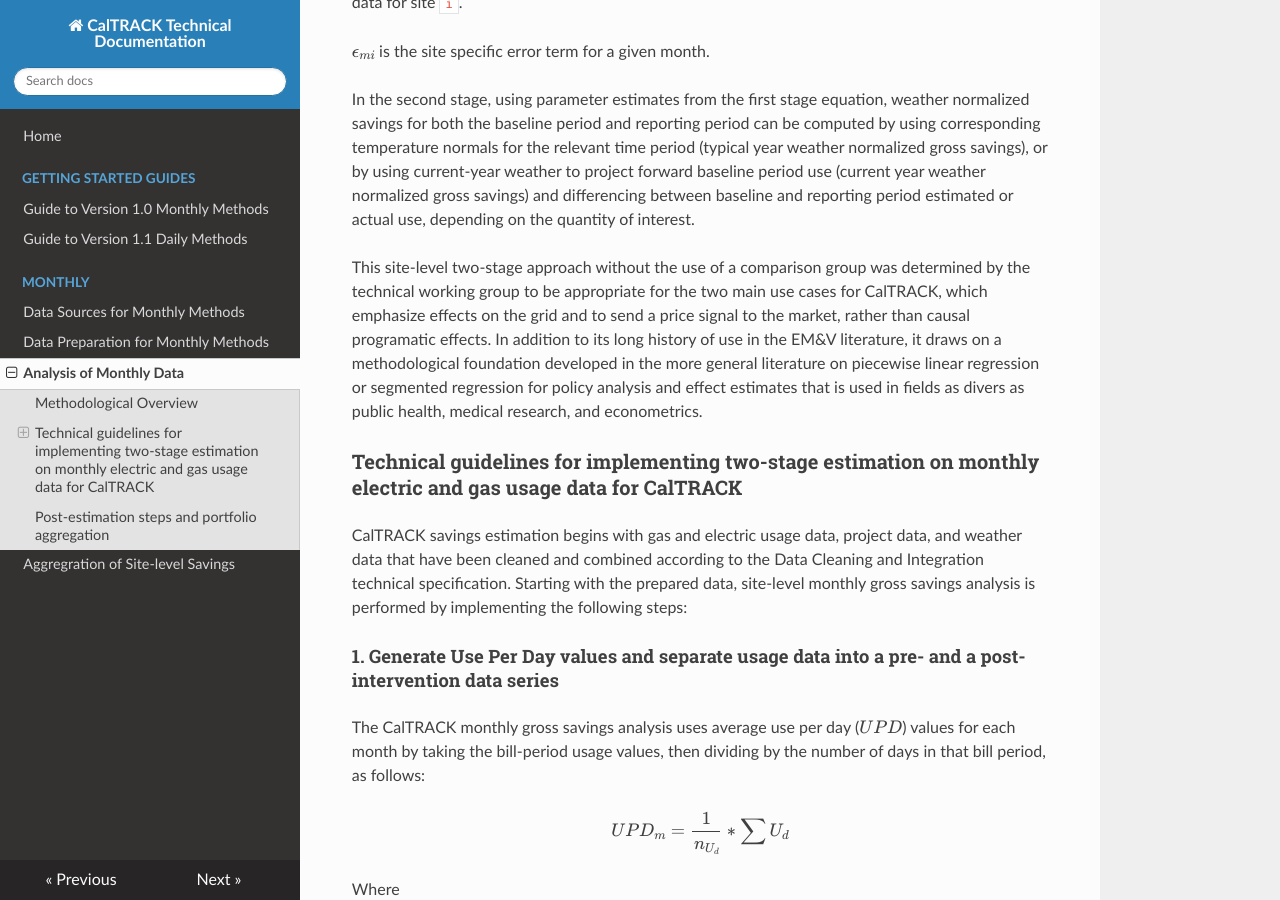
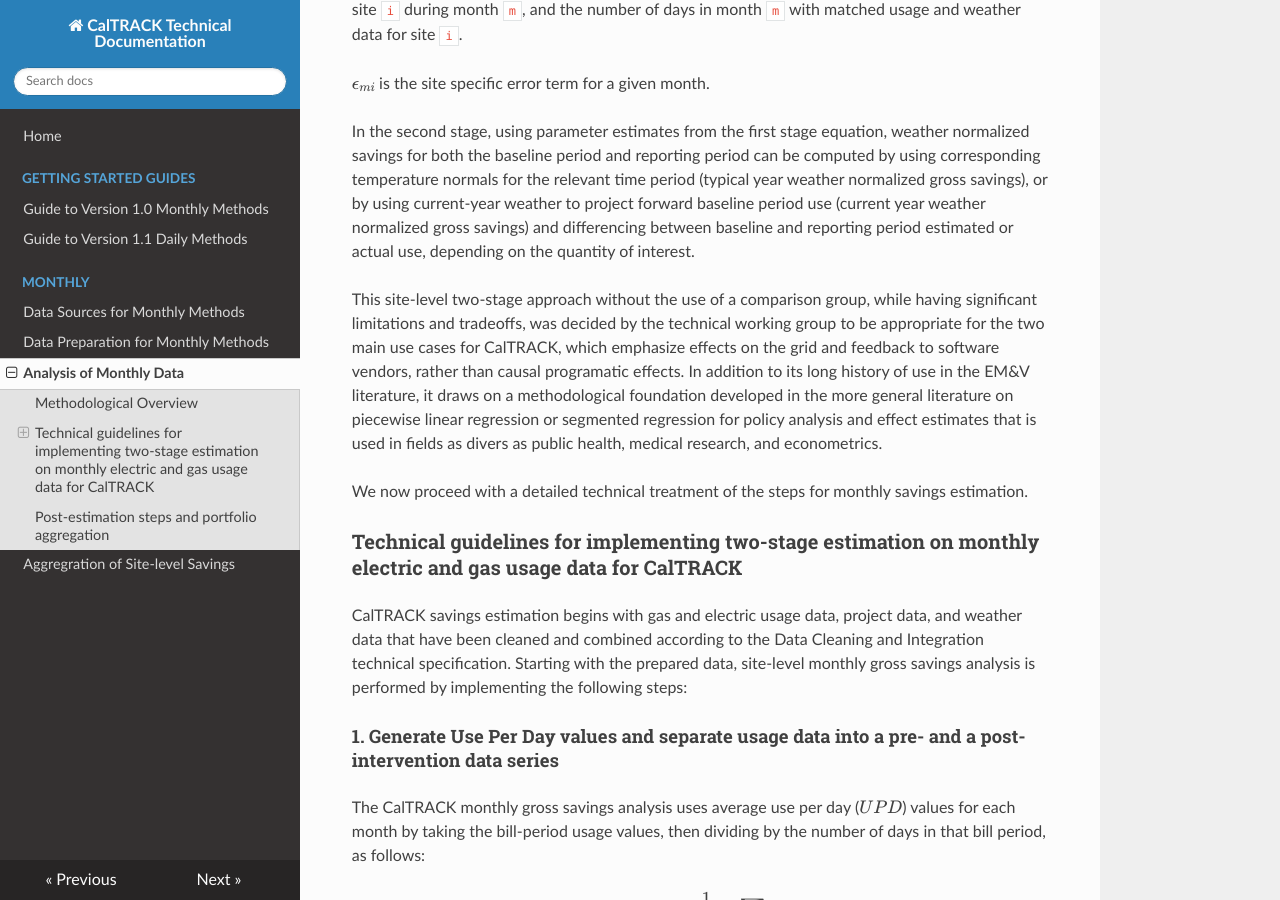
Before and after one commit to openeemeter/caltrack, an MkDocs documentation site: the page built from docs/monthly/analysis.md, in a window 1280 px wide and 900 px high, scrolled down 1032 px. Built offline with MkDocs 1.6.1, drawn with Linux system fonts in a browser that asks for light colours; nearby versions of some CDN libraries; formulas are drawn with MathJax 3; old or Windows-style settings are respelled for this version of MkDocs; some of the changed text lies outside the part shown.

Commit message:
Revert "Update analysis.md"
This reverts commit 52c0a5c1f2e366be11b2214e71524ebcb2bbac01.

```diff
--- a/docs/monthly/analysis.md
+++ b/docs/monthly/analysis.md
@@ -1,10 +1,10 @@
-## Site-level Monthly Gross Savings Estimation
+## CalTRACK Site-level Monthly Gross Savings Estimation Technical Guideline
 
 --------
 
 ### Methodological Overview
 
-Site-level gross savings using monthly billing data (both electricity and gas) uses a two-stage estimation approach that closely follows methodological recommendations in the technical appendices of the Uniform Methods Project for Whole Home Building Analysis and the California Evaluation Project, with some modifications and more specific guidance developed through empirical testing to ensure consistency and replicability of results.
+Site-level gross savings using monthly billing data (both electricity and gas) will use a two-stage estimation approach that closely follows methodological recommendations in the technical appendices of the Uniform Methods Project for Whole Home Building Analysis and the California Evaluation Project, with some modifications and more specific guidance developed through empirical testing to ensure consistency and replicability of results.
 
 The idea behind two-stage site-level models is to model the energy use of each house before and after
 
@@ -30,7 +30,9 @@
 
 In the second stage, using parameter estimates from the first stage equation, weather normalized savings for both the baseline period and reporting period can be computed by using corresponding temperature normals for the relevant time period (typical year weather normalized gross savings), or by using current-year weather to project forward baseline period use (current year weather normalized gross savings) and differencing between baseline and reporting period estimated or actual use, depending on the quantity of interest.
 
-This site-level two-stage approach without the use of a comparison group was determined by the technical working group to be appropriate for the two main use cases for CalTRACK, which emphasize effects on the grid and to send a price signal to the market, rather than causal programatic effects. In addition to its long history of use in the EM&V literature, it draws on a methodological foundation developed in the more general literature on piecewise linear regression or segmented regression for policy analysis and effect estimates that is used in fields as divers as public health, medical research, and econometrics.
+This site-level two-stage approach without the use of a comparison group, while having significant limitations and tradeoffs, was decided by the technical working group to be appropriate for the two main use cases for CalTRACK, which emphasize effects on the grid and feedback to software vendors, rather than causal programatic effects. In addition to its long history of use in the EM&V literature, it draws on a methodological foundation developed in the more general literature on piecewise linear regression or segmented regression for policy analysis and effect estimates that is used in fields as divers as public health, medical research, and econometrics.
+
+We now proceed with a detailed technical treatment of the steps for monthly savings estimation.
 
 ###Technical guidelines for implementing two-stage estimation on monthly electric and gas usage data for CalTRACK
 
```
